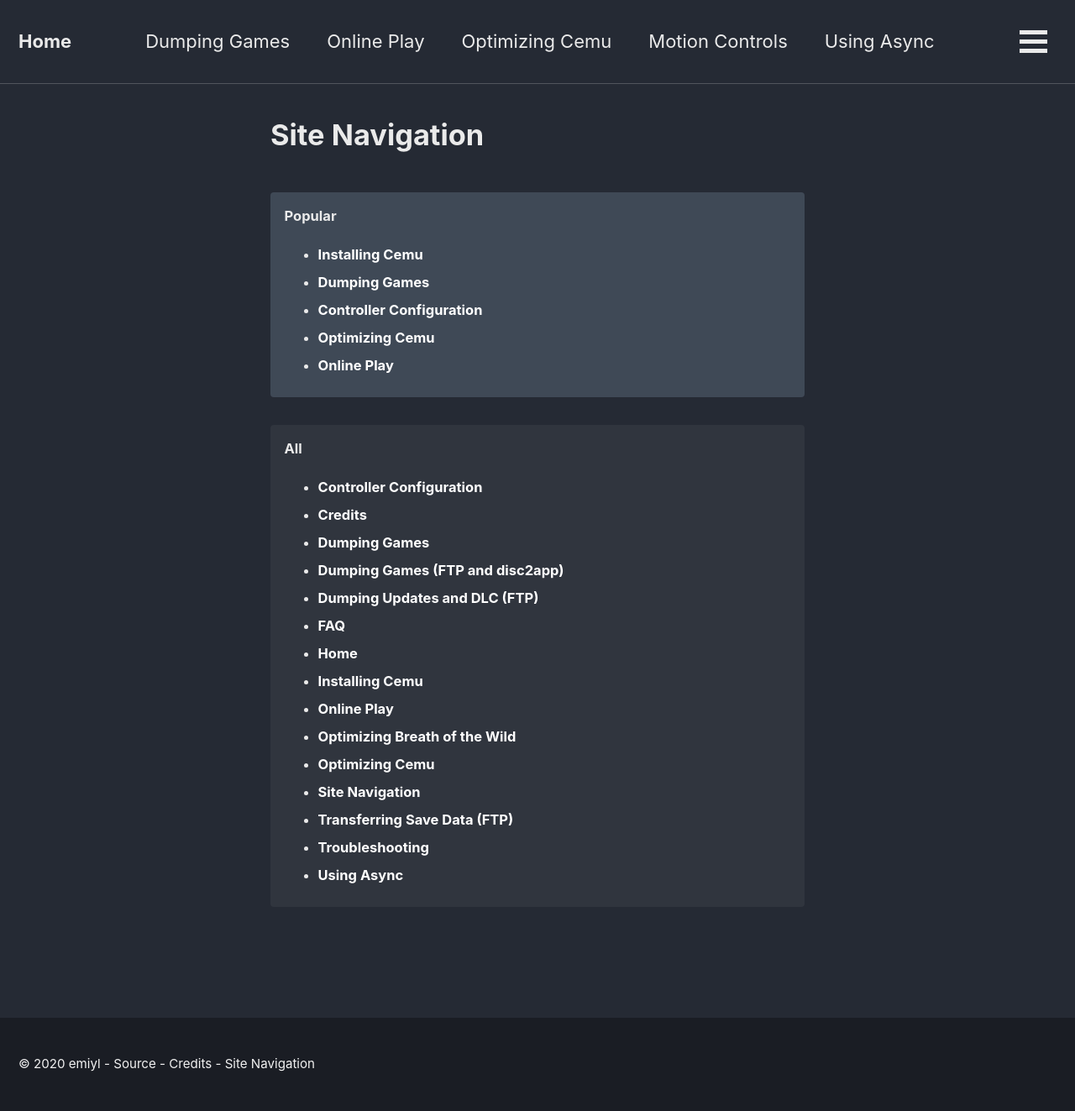
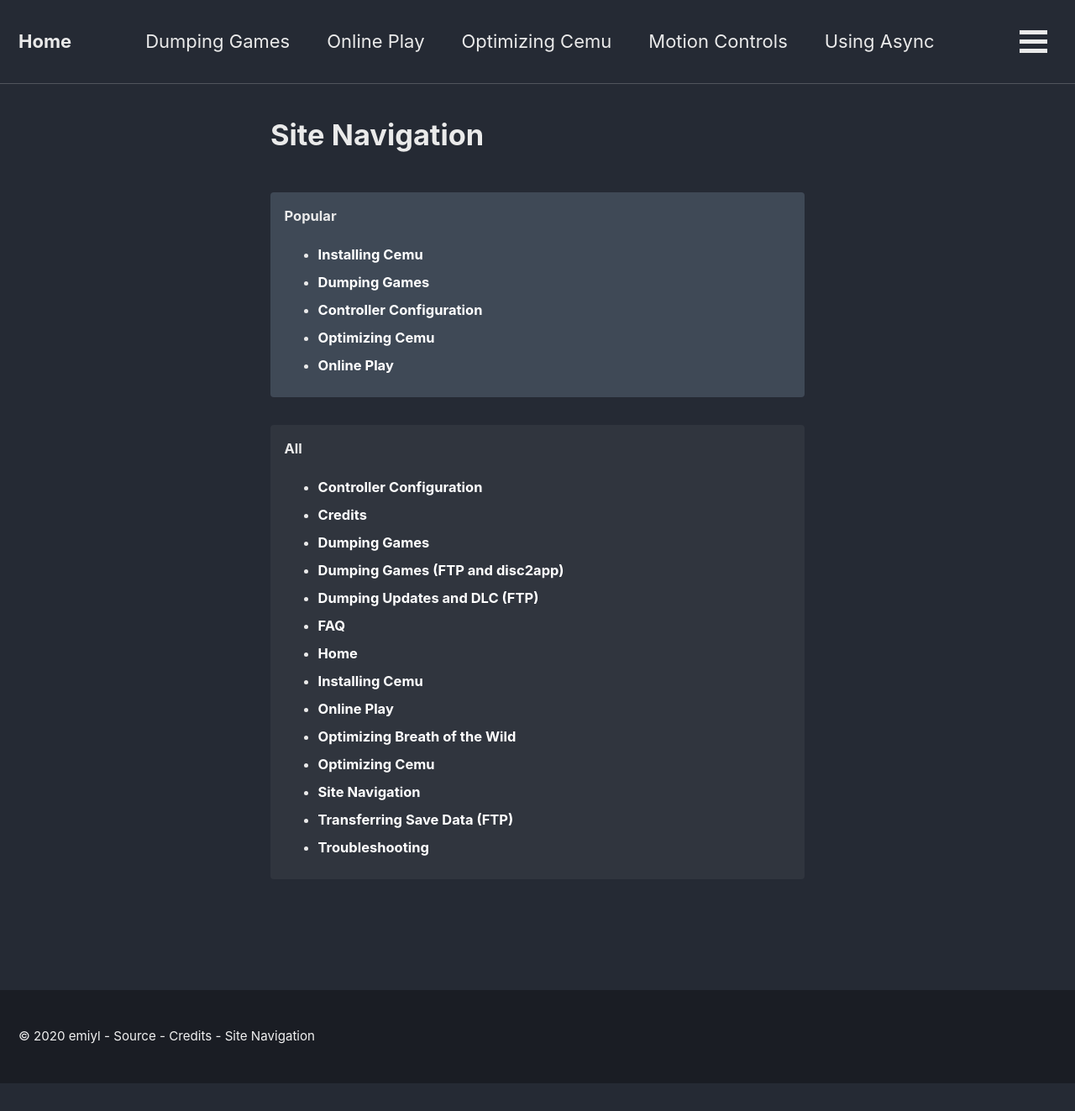
Before and after one commit to cfw-guide/cemu.cfw.guide, a Jekyll site: the page built from _pages/en_US/site-navigation.md, in a window 1280 px wide. Shown: the whole page at 84% size. Built offline with Jekyll 4.4.1, drawn with Linux system fonts in a browser that asks for light colours; after the commit the page ends 1290 px from its top, so only the background shows below that.

Commit message:
removed using-async from site navigation

```diff
--- a/_pages/en_US/site-navigation.md
+++ b/_pages/en_US/site-navigation.md
@@ -34,7 +34,6 @@
 + [Site Navigation](site-navigation)
 + [Transferring Save Data (FTP)](transferring-save-data-(ftp))
 + [Troubleshooting](troubleshooting)
-+ [Using Async](using-async)
 
 {% endcapture %}
 <div class="notice">{{ notice-2 | markdownify }}</div>
```
